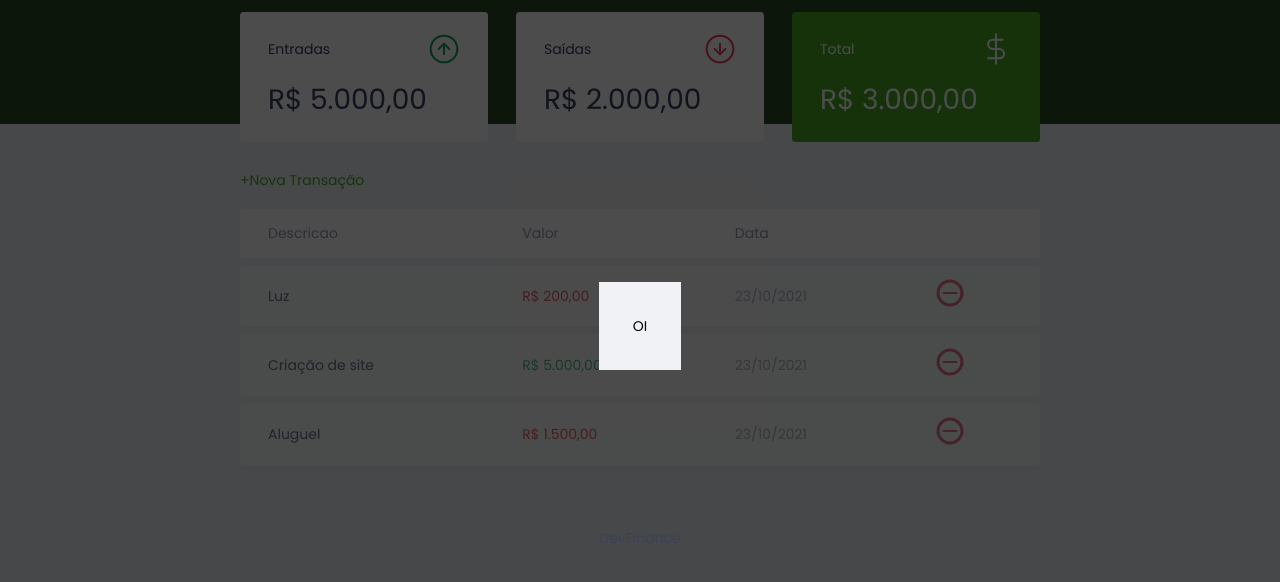
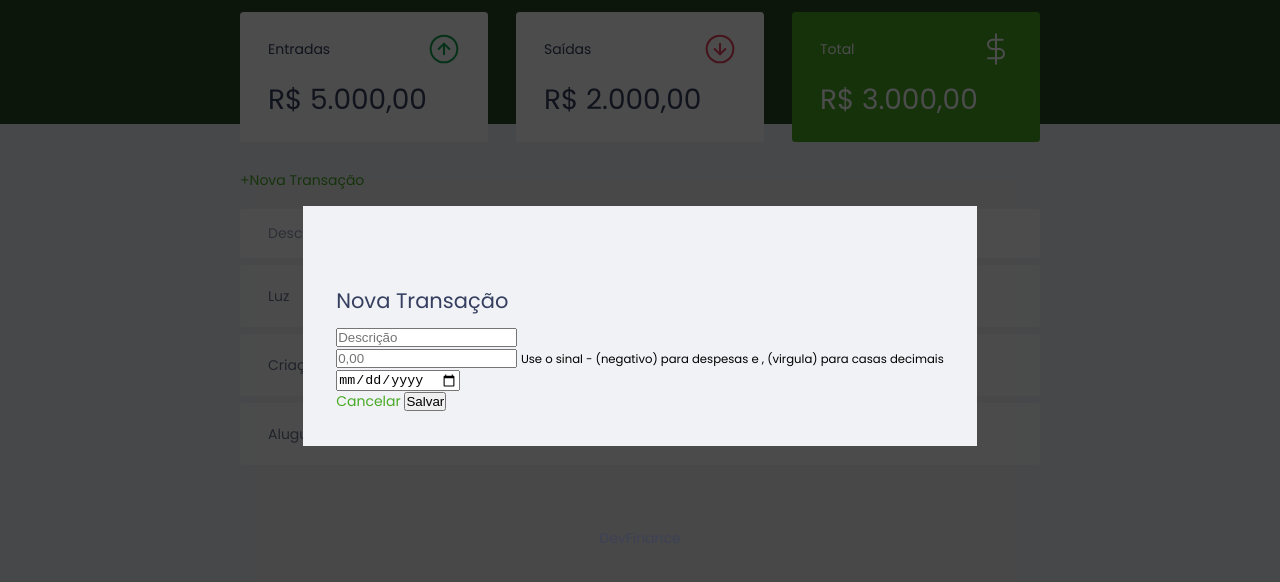
Before and after one commit to marcioliveira/DevFinance, a plain HTML site: page index.html in a window 1280 px wide. Shown: the part 74-656 px from the top of the page. Drawn offline with Linux system fonts and the light colour scheme.

Commit message:
:bricks: Add modal form

```diff
--- a/index.html
+++ b/index.html
@@ -91,7 +91,47 @@
 
     <div class="modal-overlay active">
       <div class="modal">
-        <div class="modal-content">OI</div>
+        <div class="modal-content">
+          <div class="form">
+            <h2>Nova Transação</h2>
+            <form action="">
+              <div class="input-group">
+                <label class="sr-only" for="description">Descrição</label>
+                <input
+                  type="text"
+                  id="description"
+                  name="description"
+                  placeholder="Descrição"
+                />
+              </div>
+
+              <div class="input-group">
+                <label class="sr-only" for="amount">Valor</label>
+                <input
+                  type="number"
+                  step="0.01"
+                  id="amount"
+                  name="amount"
+                  placeholder="0,00"
+                />
+                <small class="help"
+                  >Use o sinal - (negativo) para despesas e , (virgula) para
+                  casas decimais</small
+                >
+              </div>
+
+              <div class="input-group">
+                <label class="sr-only" for="date">Data</label>
+                <input type="date" id="date" name="date" />
+              </div>
+
+              <div class="input-group actions">
+                <a href="#" class="button cancel">Cancelar</a>
+                <button>Salvar</button>
+              </div>
+            </form>
+          </div>
+        </div>
       </div>
     </div>
 
```
